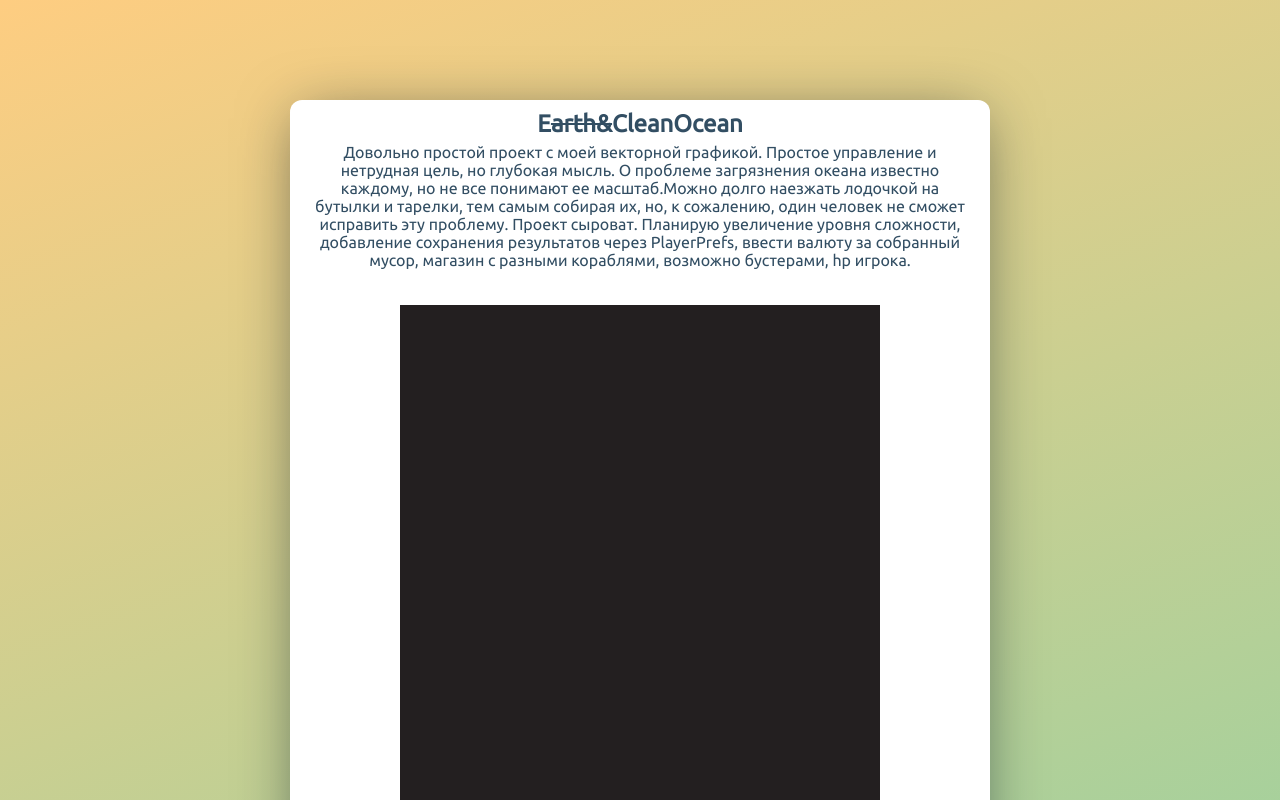
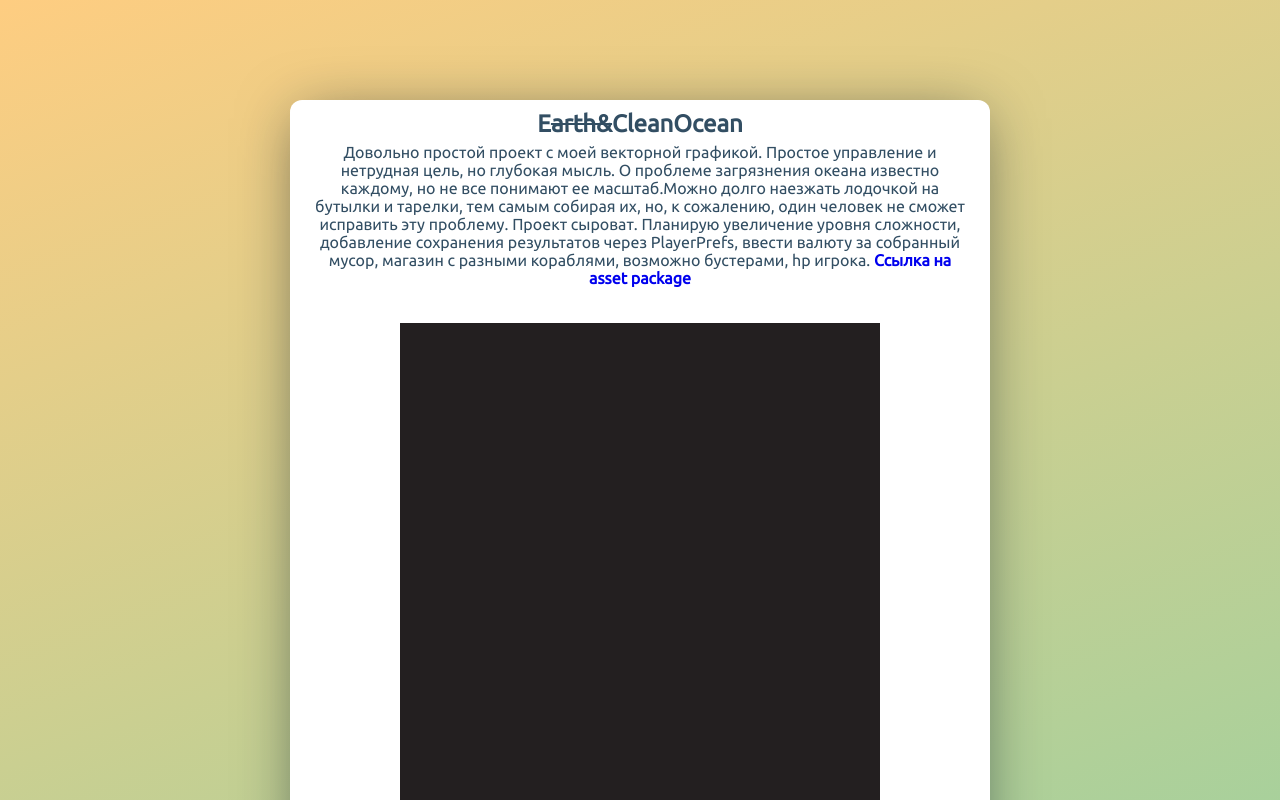
Before and after one commit to alexZyatkin/alexZyatkin.github.io, a plain HTML site: page games/ECleanerOcean_v0.2/index.html in a window 1280 px wide. Shown: the top 800 px of the page. Drawn offline with Linux system fonts and the light colour scheme; no server answers; files whose address does not match are found by name.

Commit message:
Update index.html
Add link to package

```diff
--- a/games/ECleanerOcean_v0.2/index.html
+++ b/games/ECleanerOcean_v0.2/index.html
@@ -21,6 +21,7 @@
           <p class="profile-card-inf__txt">Довольно простой проект с моей векторной графикой. Простое управление и нетрудная цель, но глубокая мысль.
             О проблеме загрязнения океана известно каждому, но не все понимают ее масштаб.Можно долго наезжать лодочкой на бутылки и тарелки, тем самым собирая их, но, к сожалению, один человек не сможет исправить эту проблему.
             Проект сыроват. Планирую увеличение уровня сложности, добавление сохранения результатов через PlayerPrefs, ввести валюту за собранный мусор, магазин с разными кораблями, возможно бустерами, hp игрока.
+            <strong><a href="https://github.com/alexZyatkin/alexZyatkin.github.io/tree/master/games/ECleanerOcean_v0.2">Ссылка на asset package</a></strong>
           </p>
           <p class="profile-card-inf__txt"></p>
         </div>
```
